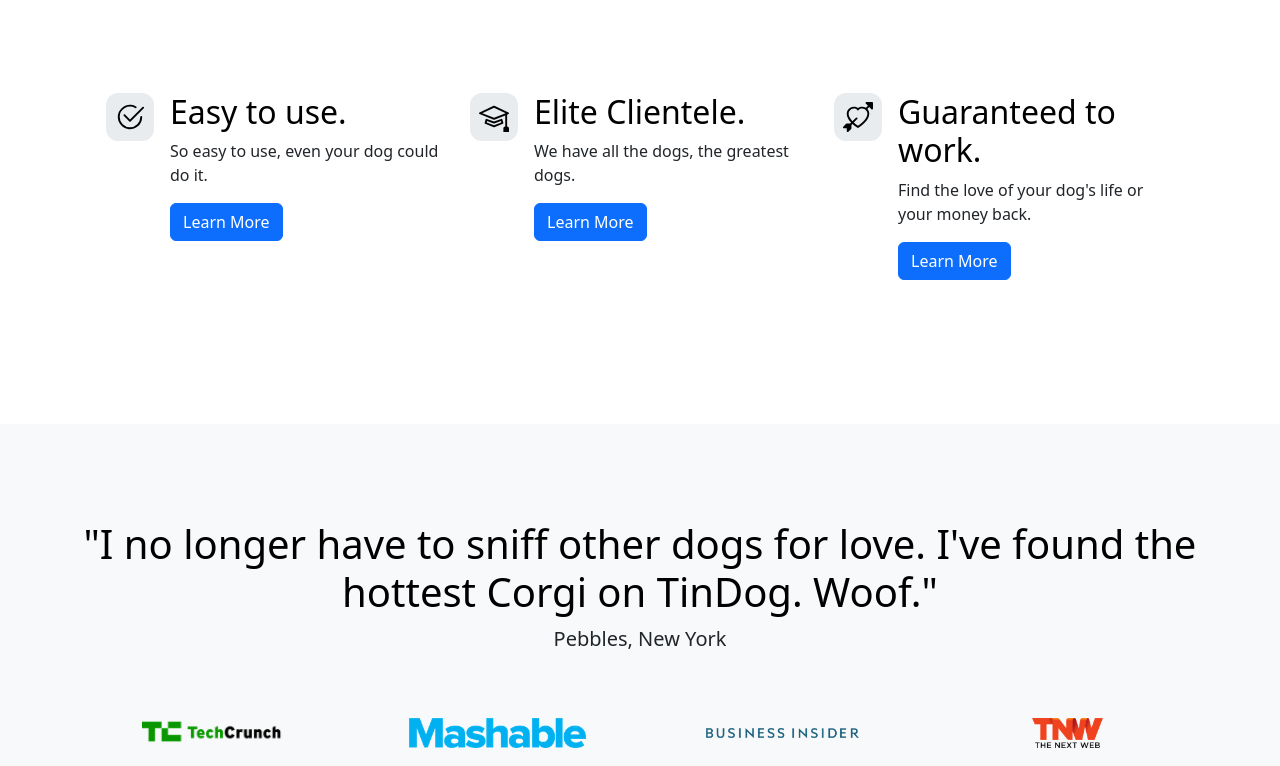
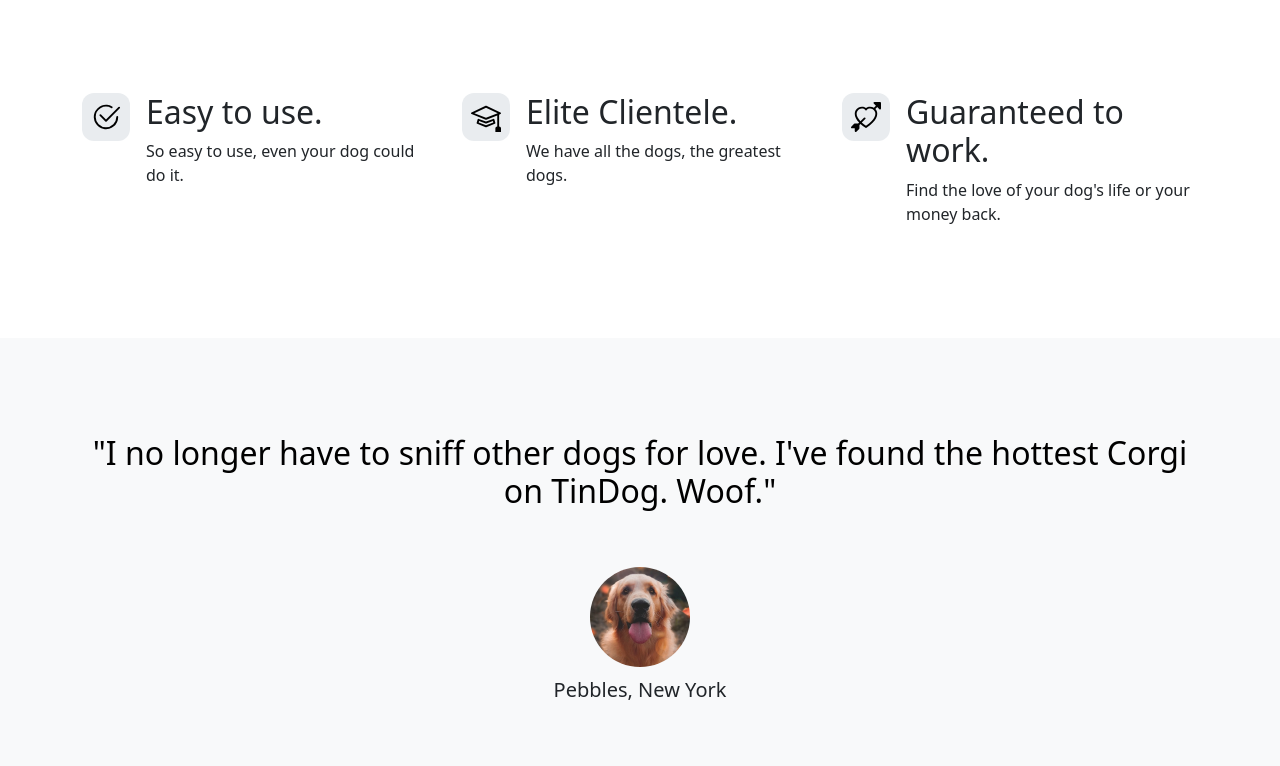
Before and after one commit to Adhityae-506/TinDog-Bootstrap, a plain HTML site: page index.html in a window 1280 px wide. Shown: the part 693-1459 px from the top of the page. Drawn offline with nearby package versions, Linux system fonts and the light colour scheme; files that its build step writes are made by us from their sources.

Commit message:
html updated

```diff
--- a/index.html
+++ b/index.html
@@ -5,16 +5,17 @@
   <meta charset="UTF-8">
   <meta name="viewport" content="width=device-width, initial-scale=1.0">
   <title>TinDog</title>
-  <link href="https://cdn.jsdelivr.net/npm/bootstrap@5.3.7/dist/css/bootstrap.min.css" rel="stylesheet"
-    integrity="sha384-LN+7fdVzj6u52u30Kp6M/trliBMCMKTyK833zpbD+pXdCLuTusPj697FH4R/5mcr" crossorigin="anonymous">
-  <link href="./css/style.css" rel="stylesheet" />
+  <link href="https://cdn.jsdelivr.net/npm/bootstrap@5.3.0-alpha3/dist/css/bootstrap.min.css" rel="stylesheet"
+    integrity="sha384-KK94CHFLLe+nY2dmCWGMq91rCGa5gtU4mk92HdvYe+M/SXH301p5ILy+dN9+nJOZ" crossorigin="anonymous">
+  <link rel="stylesheet" href="./style.css">
 </head>
 
 <body>
 
+
   <!-- Title -->
+  <section id="title" class="gradient-background">
 
-  <section id="title" class="gradient-background">
     <div class="container col-xxl-8 px-4 pt-5">
       <div class="row flex-lg-row-reverse align-items-center g-5 pt-5">
         <div class="col-10 col-sm-8 col-lg-6">
@@ -23,6 +24,7 @@
         </div>
         <div class="col-lg-6">
           <h1 class="display-5 fw-bold text-body-emphasis lh-1 mb-3">Meet new and interesting dogs nearby.</h1>
+
           <div class="d-grid gap-2 d-md-flex justify-content-md-start">
             <button type="button" class="btn btn-light btn-lg px-4 me-md-2"><svg xmlns="http://www.w3.org/2000/svg"
                 width="16" height="16" fill="currentColor" class="bi bi-apple mb-1" viewBox="0 0 16 16">
@@ -30,13 +32,12 @@
                   d="M11.182.008C11.148-.03 9.923.023 8.857 1.18c-1.066 1.156-.902 2.482-.878 2.516.024.034 1.52.087 2.475-1.258.955-1.345.762-2.391.728-2.43Zm3.314 11.733c-.048-.096-2.325-1.234-2.113-3.422.212-2.189 1.675-2.789 1.698-2.854.023-.065-.597-.79-1.254-1.157a3.692 3.692 0 0 0-1.563-.434c-.108-.003-.483-.095-1.254.116-.508.139-1.653.589-1.968.607-.316.018-1.256-.522-2.267-.665-.647-.125-1.333.131-1.824.328-.49.196-1.422.754-2.074 2.237-.652 1.482-.311 3.83-.067 4.56.244.729.625 1.924 1.273 2.796.576.984 1.34 1.667 1.659 1.899.319.232 1.219.386 1.843.067.502-.308 1.408-.485 1.766-.472.357.013 1.061.154 1.782.539.571.197 1.111.115 1.652-.105.541-.221 1.324-1.059 2.238-2.758.347-.79.505-1.217.473-1.282Z" />
                 <path
                   d="M11.182.008C11.148-.03 9.923.023 8.857 1.18c-1.066 1.156-.902 2.482-.878 2.516.024.034 1.52.087 2.475-1.258.955-1.345.762-2.391.728-2.43Zm3.314 11.733c-.048-.096-2.325-1.234-2.113-3.422.212-2.189 1.675-2.789 1.698-2.854.023-.065-.597-.79-1.254-1.157a3.692 3.692 0 0 0-1.563-.434c-.108-.003-.483-.095-1.254.116-.508.139-1.653.589-1.968.607-.316.018-1.256-.522-2.267-.665-.647-.125-1.333.131-1.824.328-.49.196-1.422.754-2.074 2.237-.652 1.482-.311 3.83-.067 4.56.244.729.625 1.924 1.273 2.796.576.984 1.34 1.667 1.659 1.899.319.232 1.219.386 1.843.067.502-.308 1.408-.485 1.766-.472.357.013 1.061.154 1.782.539.571.197 1.111.115 1.652-.105.541-.221 1.324-1.059 2.238-2.758.347-.79.505-1.217.473-1.282Z" />
-              </svg>
-              Download</button>
+              </svg> Download</button>
             <button type="button" class="btn btn-outline-light btn-lg px-4"><svg xmlns="http://www.w3.org/2000/svg"
                 width="16" height="16" fill="currentColor" class="bi bi-google-play mb-1" viewBox="0 0 16 16">
                 <path
                   d="M14.222 9.374c1.037-.61 1.037-2.137 0-2.748L11.528 5.04 8.32 8l3.207 2.96 2.694-1.586Zm-3.595 2.116L7.583 8.68 1.03 14.73c.201 1.029 1.36 1.61 2.303 1.055l7.294-4.295ZM1 13.396V2.603L6.846 8 1 13.396ZM1.03 1.27l6.553 6.05 3.044-2.81L3.333.215C2.39-.341 1.231.24 1.03 1.27Z" />
-              </svg>Download</button>
+              </svg> Download</button>
           </div>
         </div>
       </div>
@@ -44,8 +45,7 @@
   </section>
   <!-- Features -->
   <section id="features">
-    <div class="container">
-      <div class="container px-4 py-5" id="hanging-icons">
+    <div class="container mt-5">
       <div class="row g-4 py-5 row-cols-1 row-cols-lg-3">
         <div class="col d-flex align-items-start">
           <div
@@ -59,9 +59,9 @@
             </svg>
           </div>
           <div>
-              <h3 class="fs-2 text-body-emphasis">Easy to use.</h3>
+            <h3 class="fs-2">Easy to use.</h3>
             <p>So easy to use, even your dog could do it.</p>
-              <a href="#" class="btn btn-primary">Learn More</a>
+
           </div>
         </div>
         <div class="col d-flex align-items-start">
@@ -76,9 +76,9 @@
             </svg>
           </div>
           <div>
-              <h3 class="fs-2 text-body-emphasis">Elite Clientele.</h3>
+            <h3 class="fs-2">Elite Clientele.</h3>
             <p>We have all the dogs, the greatest dogs.</p>
-              <a href="#" class="btn btn-primary">Learn More</a>
+
           </div>
         </div>
         <div class="col d-flex align-items-start">
@@ -91,10 +91,9 @@
             </svg>
           </div>
           <div>
-              <h3 class="fs-2 text-body-emphasis">Guaranteed to work.</h3>
+            <h3 class="fs-2">Guaranteed to work.</h3>
             <p>Find the love of your dog's life or your money back.</p>
-              <a href="#" class="btn btn-primary">Learn More</a>
-            </div>
+
           </div>
         </div>
       </div>
@@ -105,14 +104,18 @@
     <div class="my-5">
       <div class="p-5 text-center bg-body-tertiary">
         <div class="container py-5">
-          <h1 class="text-body-emphasis">"I no longer have to sniff other dogs for love. I've found the hottest Corgi on
-            TinDog. Woof."</h1>
-          <p class="col-lg-8 mx-auto lead">Pebbles, New York</p>
+          <h2 class="text-body-emphasis">"I no longer have to sniff other dogs for love. I've found the hottest Corgi on
+            TinDog. Woof."</h2>
+          <img class="profile-img mt-5" src="./images/dog-img.jpg" alt="dog image">
+          <p class="col-lg-8 mx-auto lead mt-2">
+            Pebbles, New York
+          </p>
         </div>
+
         <div class="container">
           <div class="row">
             <div class="col-lg-3 col-sm-12">
-              <img src="./images/techcrunch.png" alt="techcrunch" height="25">
+              <img src="./images/techcrunch.png" alt="techcrunch" height="30">
             </div>
             <div class="col-lg-3 col-sm-12">
               <img src="./images/mashable.png" alt="mashable" height="30">
@@ -123,7 +126,6 @@
             <div class="col-lg-3 col-sm-12">
               <img src="./images/tnw.png" alt="tnw" height="30">
             </div>
-
           </div>
         </div>
       </div>
@@ -189,17 +191,18 @@
     </div>
   </section>
   <!-- Footer -->
-
   <section id="contact" class="gradient-background">
-    <div class="container">
-      <footer class="row row-cols-1 row-cols-sm-2 row-cols-md-5 py-5 border-top">
+    <div class="container ">
+      <footer class="row row-cols-1 row-cols-sm-2 row-cols-md-5 py-5 mt-5 border-top">
         <div class="col mb-3">
 
           <p class="text-body-secondary">© Tindog</p>
         </div>
+
         <div class="col mb-3">
 
         </div>
+
         <div class="col mb-3">
           <h5>Section</h5>
           <ul class="nav flex-column">
@@ -210,6 +213,7 @@
             <li class="nav-item mb-2"><a href="#" class="nav-link p-0 text-body-secondary">About</a></li>
           </ul>
         </div>
+
         <div class="col mb-3">
           <h5>Section</h5>
           <ul class="nav flex-column">
@@ -220,6 +224,7 @@
             <li class="nav-item mb-2"><a href="#" class="nav-link p-0 text-body-secondary">About</a></li>
           </ul>
         </div>
+
         <div class="col mb-3">
           <h5>Section</h5>
           <ul class="nav flex-column">
```
Lines whose indentation alone changed are shown as unchanged.
